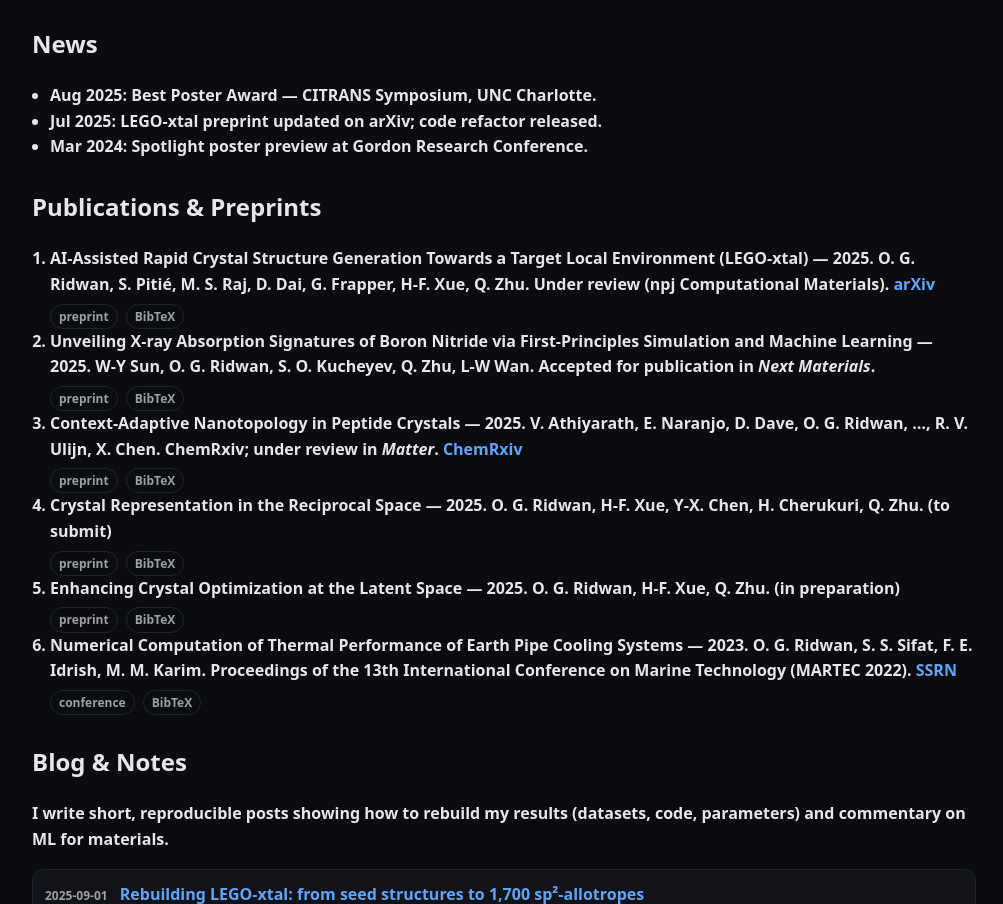
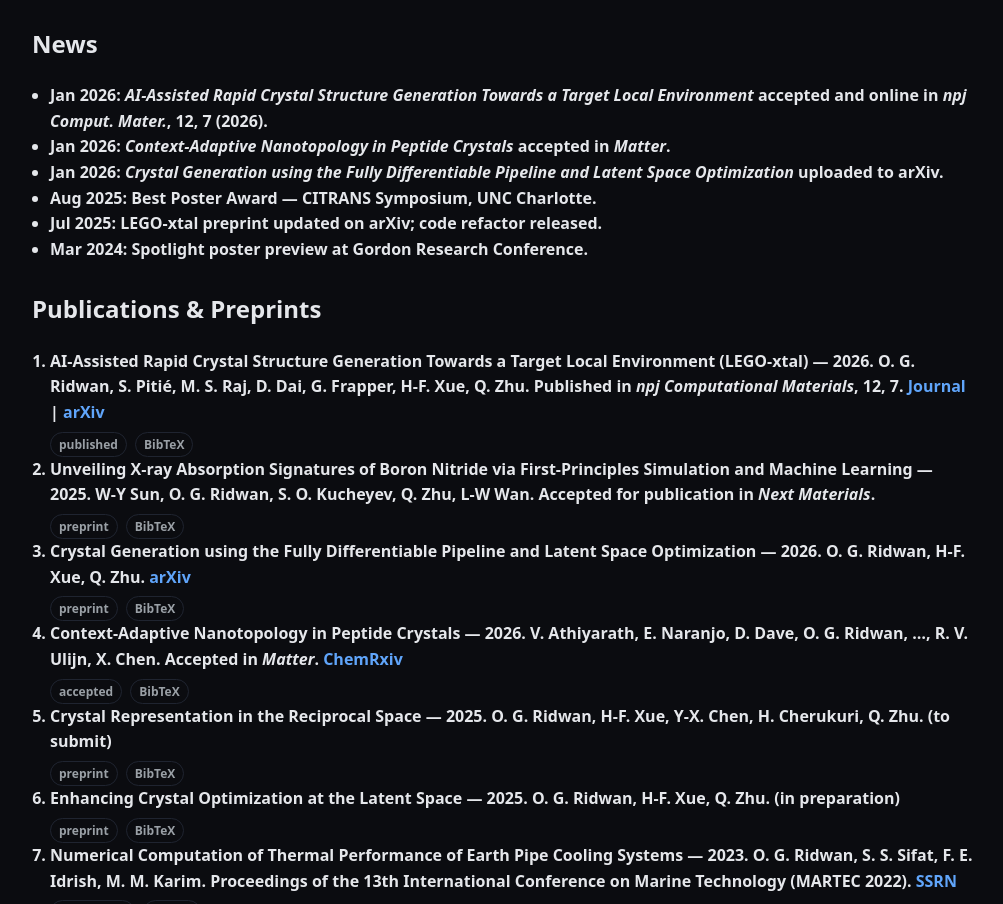
Before and after one commit to oridwan/oridwan.github.io, a plain HTML site: page index.html in a window 1280 px wide. Shown: the part 1418-2322 px from the top of the page, without its empty margins (136-1139 px from the left). Drawn offline with Linux system fonts and the light colour scheme.

Commit message:
update jan 2026

```diff
--- a/index.html
+++ b/index.html
@@ -122,6 +122,9 @@
   <section id="news">
     <h2>News</h2>
     <ul>
+      <li><b>Jan 2026:</b> <i>AI-Assisted Rapid Crystal Structure Generation Towards a Target Local Environment</i> accepted and online in <i>npj Comput. Mater.</i>, <b>12</b>, 7 (2026).</li>
+      <li><b>Jan 2026:</b> <i>Context-Adaptive Nanotopology in Peptide Crystals</i> accepted in <i>Matter</i>.</li>
+      <li><b>Jan 2026:</b> <i>Crystal Generation using the Fully Differentiable Pipeline and Latent Space Optimization</i> uploaded to arXiv.</li>
       <li><b>Aug 2025:</b> Best Poster Award — CITRANS Symposium, UNC Charlotte.</li>
       <li><b>Jul 2025:</b> LEGO‑xtal preprint updated on arXiv; code refactor released.</li>
       <li><b>Mar 2024:</b> Spotlight poster preview at Gordon Research Conference.</li>
@@ -133,11 +136,11 @@
     <h2>Publications & Preprints</h2>
     <ol>
       <li>
-        <b>AI-Assisted Rapid Crystal Structure Generation Towards a Target Local Environment (LEGO-xtal)</b> — 2025.
-        O. G. Ridwan, S. Pitié, M. S. Raj, D. Dai, G. Frapper, H-F. Xue, Q. Zhu. Under review (npj Computational Materials).
-        <a href="https://arxiv.org/abs/2506.08224" target="_blank">arXiv</a>
+        <b>AI-Assisted Rapid Crystal Structure Generation Towards a Target Local Environment (LEGO-xtal)</b> — 2026.
+        O. G. Ridwan, S. Pitié, M. S. Raj, D. Dai, G. Frapper, H-F. Xue, Q. Zhu. Published in <i>npj Computational Materials</i>, <b>12</b>, 7.
+        <a href="https://doi.org/10.1038/s41524-025-01931-9" target="_blank">Journal</a> | <a href="https://arxiv.org/abs/2506.08224" target="_blank">arXiv</a>
         <div class="badges">
-          <span class="badge">preprint</span>
+          <span class="badge">published</span>
           <a class="badge" href="#" target="_blank" rel="noopener">BibTeX</a>
         </div>
       </li>
@@ -150,11 +153,20 @@
         </div>
       </li>
       <li>
-        <b>Context-Adaptive Nanotopology in Peptide Crystals</b> — 2025.
-        V. Athiyarath, E. Naranjo, D. Dave, O. G. Ridwan, …, R. V. Ulijn, X. Chen. ChemRxiv; under review in <i>Matter</i>.
+        <b>Crystal Generation using the Fully Differentiable Pipeline and Latent Space Optimization</b> — 2026.
+        O. G. Ridwan, H-F. Xue, Q. Zhu.
+        <a href="https://arxiv.org/abs/2601" target="_blank">arXiv</a>
+        <div class="badges">
+          <span class="badge">preprint</span>
+          <a class="badge" href="#" target="_blank" rel="noopener">BibTeX</a>
+        </div>
+      </li>
+      <li>
+        <b>Context-Adaptive Nanotopology in Peptide Crystals</b> — 2026.
+        V. Athiyarath, E. Naranjo, D. Dave, O. G. Ridwan, …, R. V. Ulijn, X. Chen. Accepted in <i>Matter</i>.
         <a href="https://chemrxiv.org/engage/chemrxiv/article-details/67818f64fa469535b981d92c" target="_blank">ChemRxiv</a>
         <div class="badges">
-          <span class="badge">preprint</span>
+          <span class="badge">accepted</span>
           <a class="badge" href="#" target="_blank" rel="noopener">BibTeX</a>
         </div>
       </li>
```
Also changed, not shown: 1 other file.
